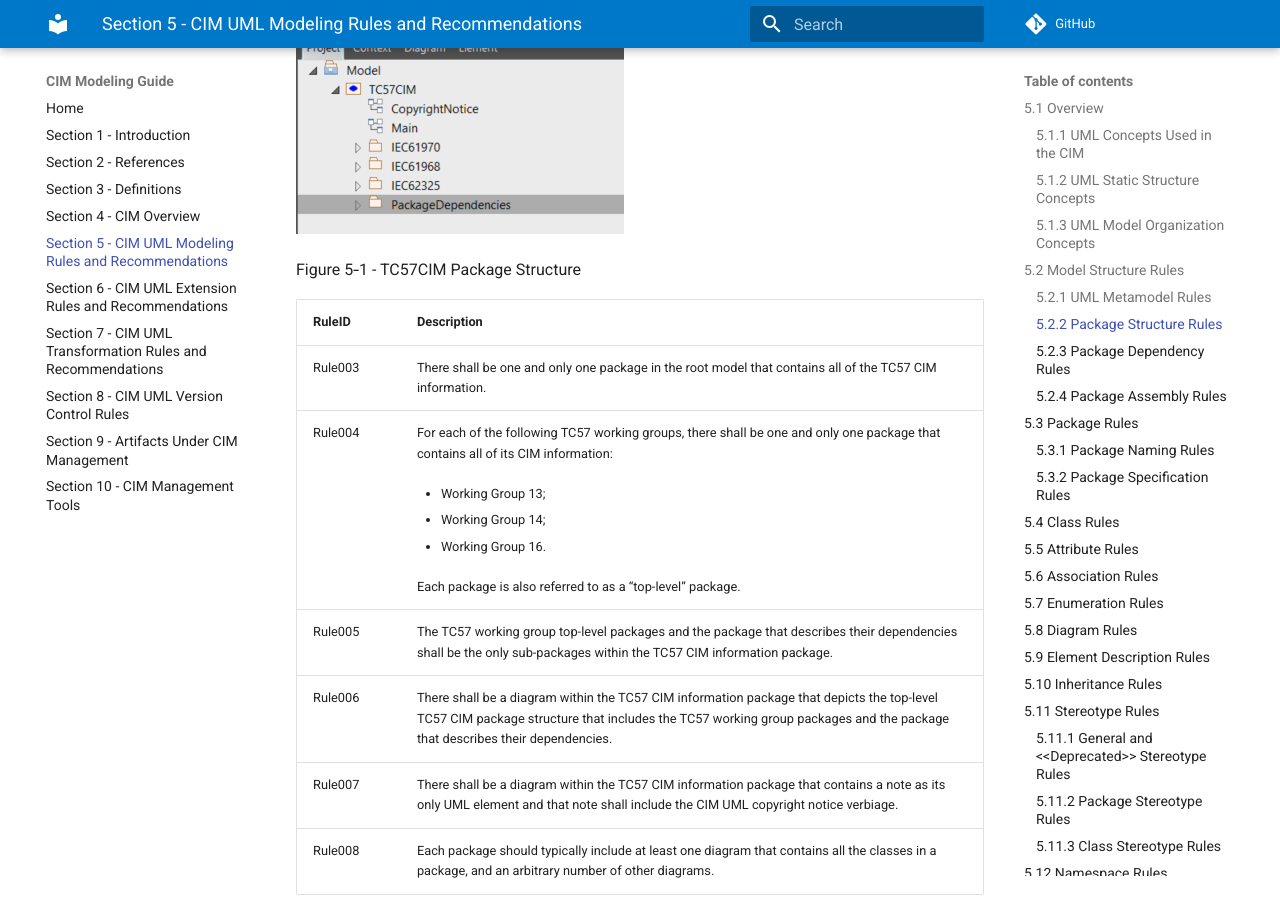
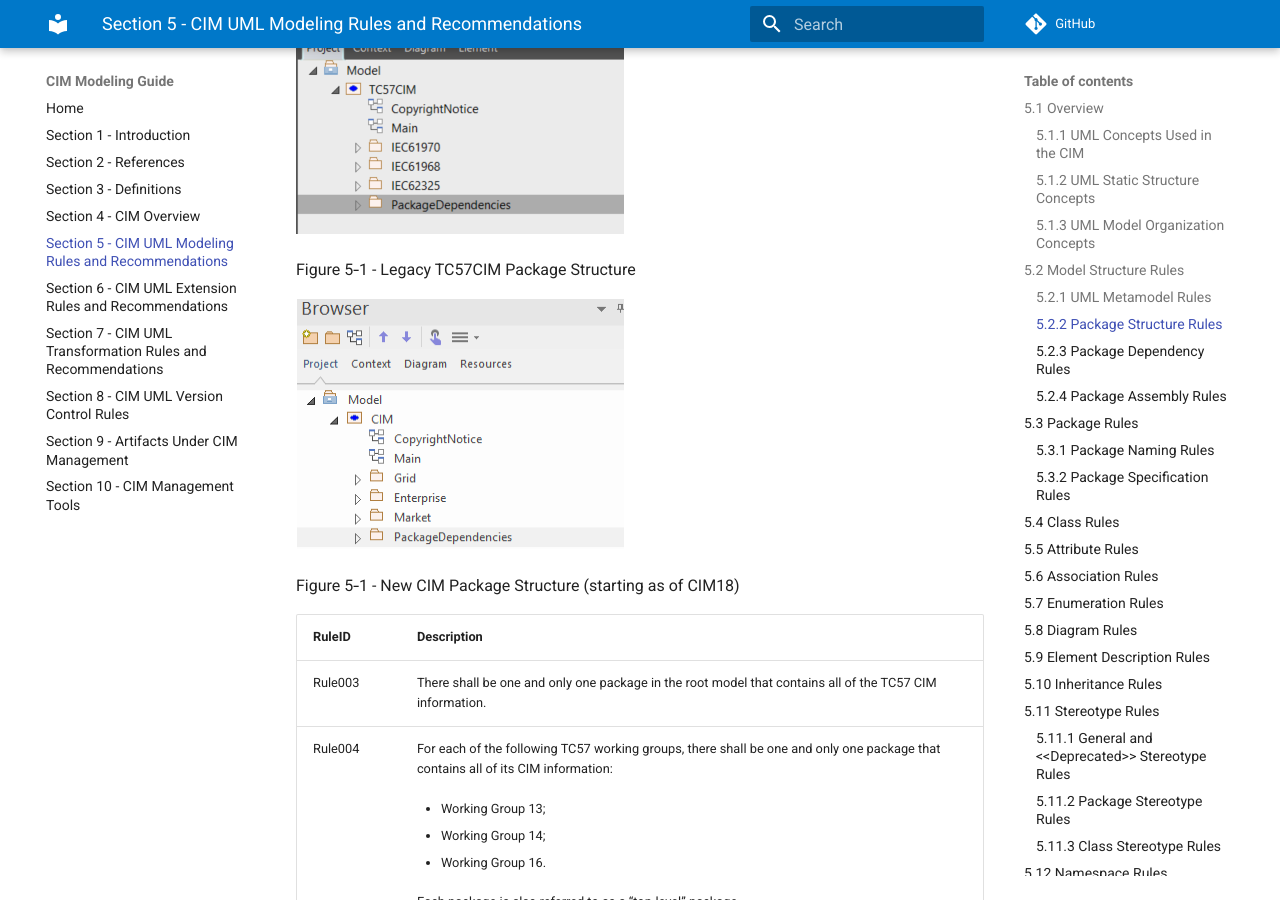
Before and after one commit to cimug-org/cim-modeling-guide, an MkDocs documentation site: the page built from docs/section5-cim-uml-modeling-rules-and-recommendations.md, in a window 1280 px wide and 900 px high, scrolled down 2644 px. Built offline with MkDocs 1.6.1 and Material for MkDocs 9.7.7, drawn with Linux system fonts in a browser that asks for light colours; comment, search, counter and statistics services are not loaded.

Commit message:
New images

```diff
--- a/docs/section5-cim-uml-modeling-rules-and-recommendations.md
+++ b/docs/section5-cim-uml-modeling-rules-and-recommendations.md
@@ -89,7 +89,11 @@ The TC57CIM package structure is shown in Figure 5‑1.
 
 <img src="/images/media/image13.png" style="width:3.41667in;height:2.60417in" />
 
-<span id="_Ref8597346" class="anchor"></span>Figure 5‑1 - TC57CIM Package Structure
+<span id="_Ref8597346" class="anchor"></span>Figure 5‑1 - Legacy TC57CIM Package Structure
+
+<img src="/images/media/image13-new.png" style="width:3.41667in;height:2.60417in" />
+
+<span id="_Ref8597347" class="anchor"></span>Figure 5‑1 - New CIM Package Structure (starting as of CIM18)
 
 <table>
 <colgroup>
```
Also changed, not shown: docs/images/media/image13-new.png (added).
